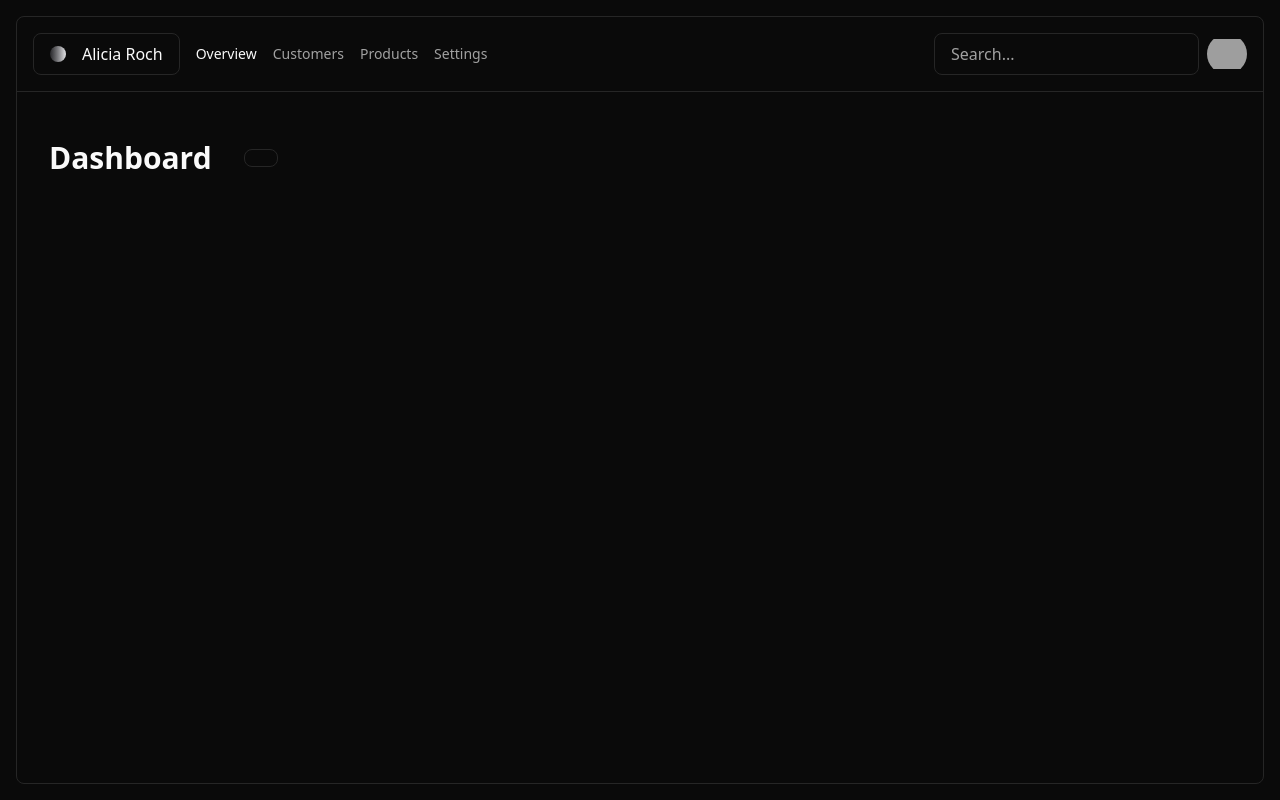
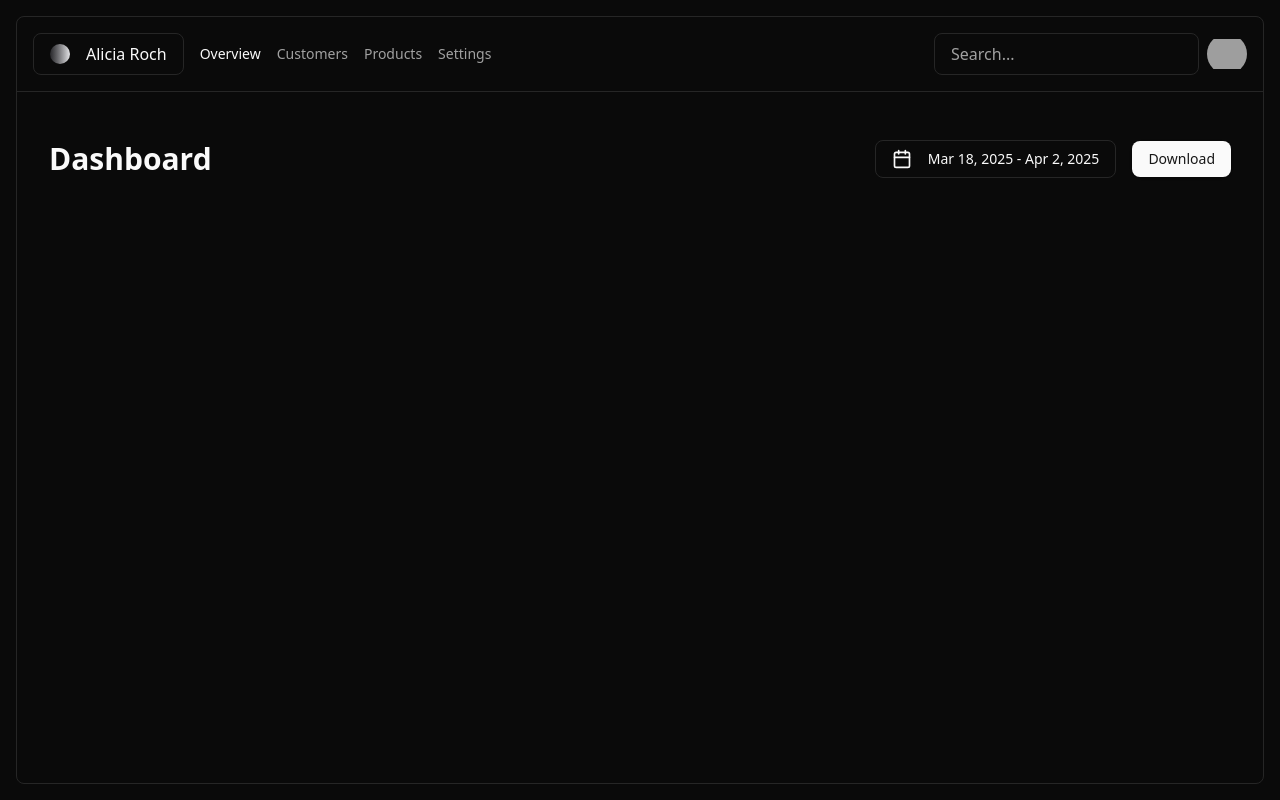
Before and after one commit to silent7-x/shadcnui-clone, a React (Vite) app: page / in a window 1280 px wide. Built offline with nearby package versions, Linux system fonts and the light colour scheme; grey boxes are pictures that could not be loaded.

Commit message:
Dashboard content 1st row

```diff
--- /dev/null
+++ b/src/dashboard/Button.tsx
@@ -0,0 +1,9 @@
+import { PropsWithChildren } from "react";
+
+export const Button = (props: PropsWithChildren) => {
+  return (
+    <button className="focus-visible:ring-ring bg-primary text-primary-foreground hover:bg-primary/90 inline-flex h-9 items-center justify-center gap-2 rounded-md px-4 py-2 text-sm font-medium whitespace-nowrap shadow transition-colors focus-visible:ring-1 focus-visible:outline-none disabled:pointer-events-none disabled:opacity-50 [&_svg]:pointer-events-none [&_svg]:size-4 [&_svg]:shrink-0">
+      {props.children}
+    </button>
+  );
+};
--- a/src/dashboard/DashboardContentHeader.tsx
+++ b/src/dashboard/DashboardContentHeader.tsx
@@ -1,10 +1,18 @@
+import { Calendar } from "lucide-react";
+import { Button } from "./Button";
 import { Select } from "./Select";
 
 export const DashboardContentHeader = () => {
   return (
-    <div className="mt-8 flex items-center gap-4 px-4 lg:mt-12">
-      <h1 className="px-4 text-3xl font-bold">Dashboard</h1>
-      <Select></Select>
+    <div className="mt-8 flex items-center gap-4 pr-8 pl-4 lg:mt-12">
+      <h1 className="mr-auto px-4 text-3xl font-bold">Dashboard</h1>
+      <Select>
+        <div className="flex items-center gap-4">
+          <Calendar size={20} />
+          <span className="text-sm">Mar 18, 2025 - Apr 2, 2025</span>
+        </div>
+      </Select>
+      <Button> Download </Button>
     </div>
   );
 };
--- a/src/dashboard/DashboardHeader.tsx
+++ b/src/dashboard/DashboardHeader.tsx
@@ -9,7 +9,7 @@ export const DashboardHeader = () => {
       <div className="flex items-center gap-4 px-4">
         <Select>
           <div className="flex items-center gap-4">
-            <div className="size-4 rounded-full bg-gradient-to-r from-zinc-800 to-zinc-200"></div>
+            <div className="size-5 rounded-full bg-gradient-to-r from-zinc-800 to-zinc-200"></div>
             <p>Alicia Roch</p>
           </div>
         </Select>
```
